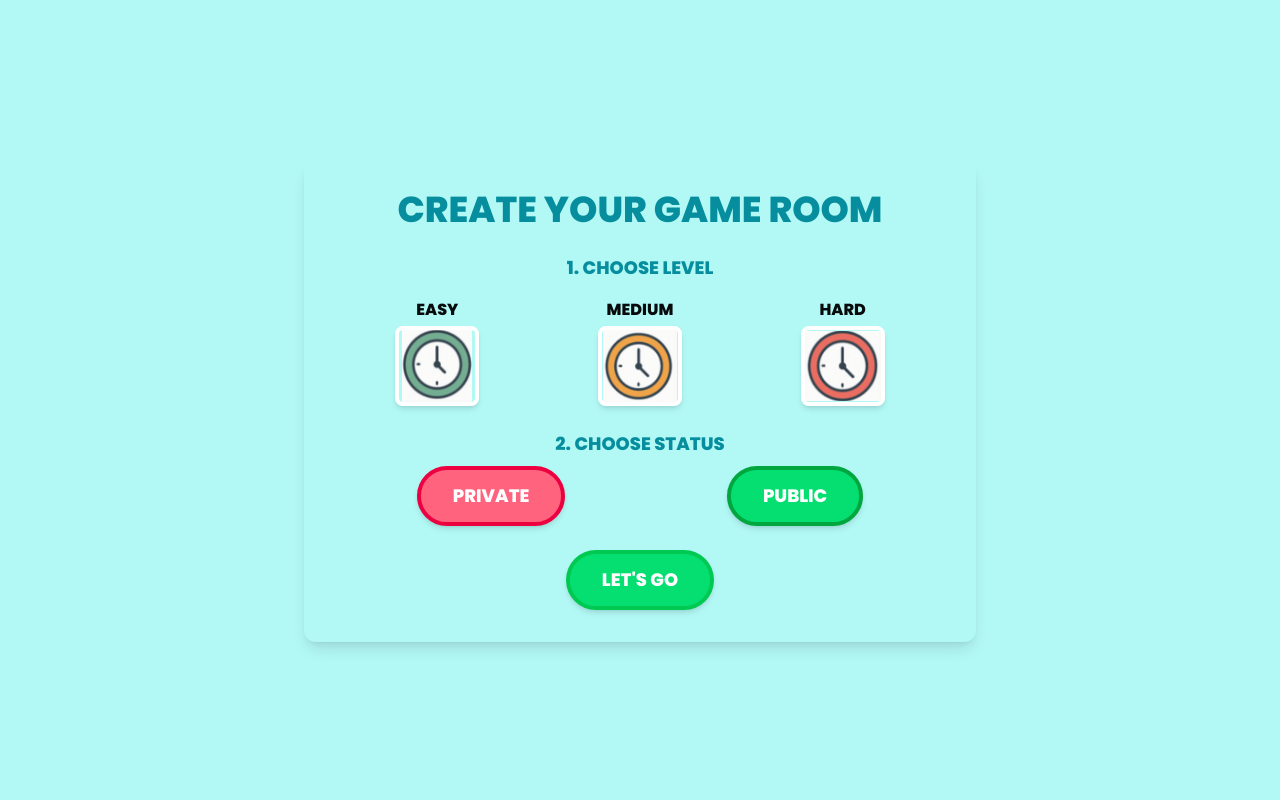
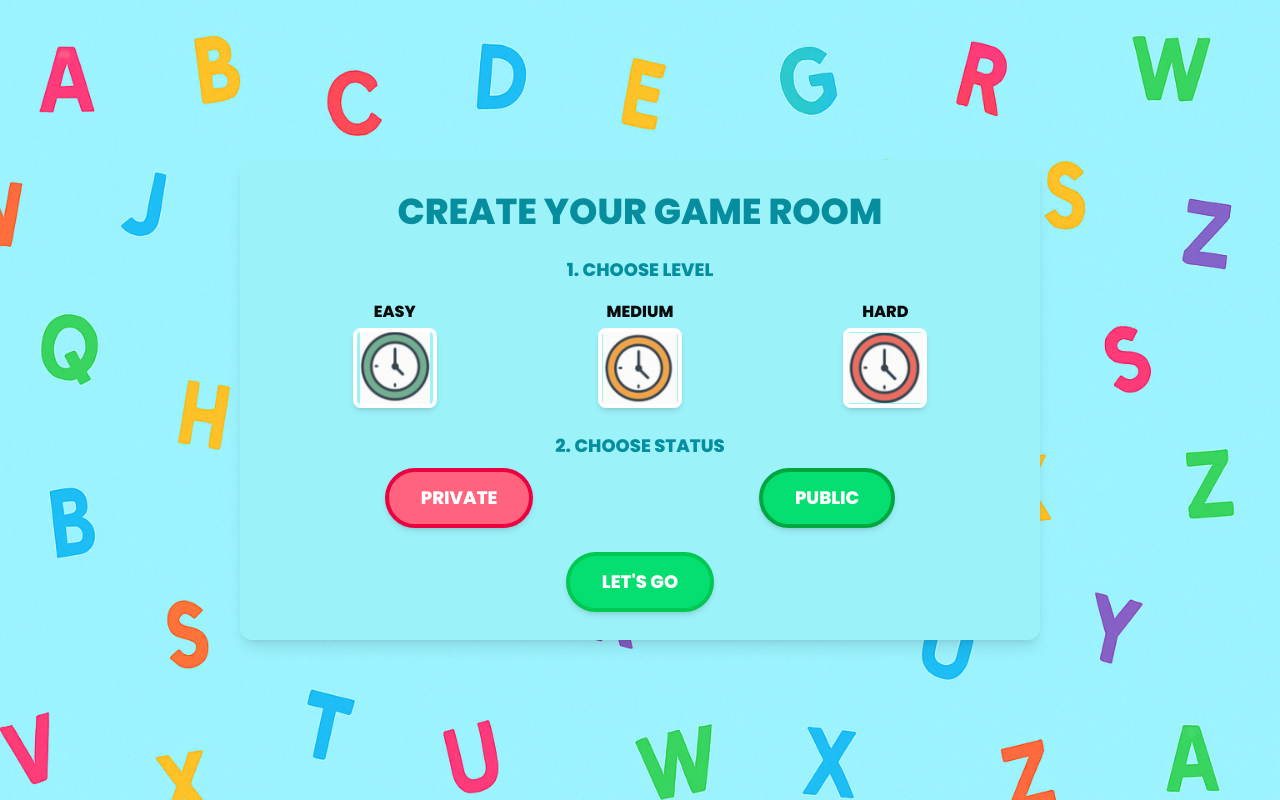
Before and after one commit to English-app-game/frontend, a React (Vite) app: page /rooms/create in a window 1280 px wide. Built offline with nearby package versions, Linux system fonts and the light colour scheme.

Commit message:
seperate the createroom to peices.

```diff
--- a/src/ui/components/BlueBox.jsx
+++ b/src/ui/components/BlueBox.jsx
@@ -1,9 +1,17 @@
 import React from 'react';
 import PropTypes from 'prop-types';
 
-const BlueBox = ({ children ,className }) => {
+const BlueBox = ({ children, className = "", size = "medium" }) => {
+  const boxSizes = {
+    small: "max-w-md",
+    medium: "max-w-md mx-auto",
+    large: "w-[45rem] h-[24rem]"
+  };
+
+  const sizeClass = boxSizes[size] || boxSizes.medium;
+
   return (
-    <div className={`min-h-[400px] bg-[#137f95] rounded-xl p-8 w-full max-w-md mx-auto shadow-lg ${className}`}>
+    <div className={`min-h-[400px] bg-[#137f95] rounded-xl p-8 shadow-lg ${sizeClass} ${className}`}>
       {children}
     </div>
   );
@@ -11,6 +19,8 @@ const BlueBox = ({ children ,className }) => {
 
 BlueBox.propTypes = {
   children: PropTypes.node.isRequired,
+  className: PropTypes.string,
+  size: PropTypes.oneOf(["small", "medium", "large"]),
 };
 
 export default BlueBox;
--- a/src/ui/pages/CreateRoom.jsx
+++ /dev/null
@@ -1,95 +0,0 @@
-import React, { useState } from 'react';
-import { useNavigate } from 'react-router-dom';
-import { ROUTES } from '../../routes/routes_consts';
-import PrimaryButton from '../components/PrimaryButton';
-
-import easyImg from '../../assets/images/easy-level.png';
-import mediumImg from '../../assets/images/medium-level.png';
-import hardImg from '../../assets/images/hard-level.png';
-
-const levelOptions = {
-  easy: {
-    label: 'EASY',
-    img: easyImg,
-  },
-  medium: {
-    label: 'MEDIUM',
-    img: mediumImg,
-  },
-  hard: {
-    label: 'HARD',
-    img: hardImg,
-  },
-};
-
-const statusOptions = {
-  private: {
-    label: 'PRIVATE',
-    bgColor: 'bg-rose-400',
-    borderColor: 'border-rose-600',
-    hoverColor: 'hover:bg-rose-300',
-    ringColor: 'ring-rose-600',
-  },
-  public: {
-    label: 'PUBLIC',
-    bgColor: 'bg-green-400',
-    borderColor: 'border-green-600',
-    hoverColor: 'hover:bg-green-300',
-    ringColor: 'ring-green-600',
-  },
-};
-
-const CreateRoom = () => {
-  const [level, setLevel] = useState(null);
-  const [status, setStatus] = useState(null);
-  const navigate = useNavigate();
-
-  const handleCreateRoom = () => {
-    if (!level || !status) {
-      alert("Please select both level and status");
-      return;
-    }
-    navigate(ROUTES.WAITING_ROOM(), { state: { level, status } });
-  };
-
-  return (
-    <div className=" bg-[#B2F8F5] min-h-screen flex items-center justify-center">
-      <div className="p-8 rounded-xl shadow-lg w-full max-w-2xl text-center">
-        <h1 className="text-4xl font-extrabold text-[#068E9E] mb-6 uppercase">CREATE YOUR GAME ROOM</h1>
-
-        <div className="mb-6">
-          <h1 className="text-lg font-extrabold mb-4 text-[#068E9E] uppercase">1. Choose Level</h1>
-          <div className="flex justify-around">
-            {Object.entries(levelOptions).map(([key, { label, img }]) => (
-              <div key={key} className="flex flex-col items-center gap-1">
-                <p className="text-md font-extrabold text-[#070b0b]">{label}</p>
-                <button onClick={() => setLevel(level === key ? null : key)} className={`w-21 h-20 rounded-lg border-4 shadow-md transition hover:scale-105
-                  ${level === key ? 'border-teal-500' : 'border-white'}`}>
-                  <img src={img} alt={label} className="w-full h-full object-contain" />
-                </button>
-              </div>
-            ))}
-          </div>
-        </div>
-
-        <div className="mb-6">
-          <h1 className="text-lg font-extrabold mb-2 text-[#068E9E] uppercase">2. CHOOSE STATUS</h1>
-          <div className="flex justify-around">
-            {Object.entries(statusOptions).map(([key, { label, bgColor, borderColor, hoverColor, ringColor }]) => (
-              <PrimaryButton
-                key={key}
-                text={label}
-                onClick={() => setStatus(status === key ? null : key)}
-                className={`px-6 py-2 rounded-full font-extrabold text-white transition shadow-md ${bgColor} ${hoverColor} ${borderColor} border-4
-                ${status === key ? `ring-4 ${ringColor} scale-105` : ''}`}
-              />
-            ))}
-          </div>
-        </div>
-        <PrimaryButton text="LET'S GO" onClick={handleCreateRoom} className='bg-green-400' />
-      </div>
-    </div>
-  );
-};
-
-export default CreateRoom;
--- /dev/null
+++ b/src/ui/pages/CreateRoom/CreateRoom.jsx
@@ -0,0 +1,34 @@
+import React, { useState } from "react";
+import { useNavigate } from "react-router-dom";
+import { ROUTES } from "../../../routes/routes_consts";
+import LevelSelector from "./LevelSelector";
+import StatusSelector from "./StatusSelector";
+import PrimaryButton from "../../../ui/components/PrimaryButton";
+import BlueBox from "../../../ui/components/BlueBox";
+
+const CreateRoom = () => {
+  const [level, setLevel] = useState(null);
+  const [status, setStatus] = useState(null);
+  const navigate = useNavigate();
+
+  const handleCreateRoom = () => {
+    if (!level || !status) {
+      alert("Please select both level and status");
+      return;
+    }
+    navigate(ROUTES.WAITING_ROOM(), { state: { level, status } });
+  };
+
+  return (
+    <div className="bg-[url('/homePage.png')] bg-cover min-h-screen flex items-center justify-center">
+      <BlueBox size="large" className="text-center !bg-[#9CF2F9] w-[50rem] h-[30rem]">
+        <h1 className="text-4xl font-extrabold text-[#068E9E] mb-6 uppercase">CREATE YOUR GAME ROOM</h1>
+        <LevelSelector level={level} setLevel={setLevel} />
+        <StatusSelector status={status} setStatus={setStatus} />
+        <PrimaryButton text="LET'S GO" onClick={handleCreateRoom} className="bg-green-400" />
+      </BlueBox>
+    </div>
+  );
+};
+
+export default CreateRoom;
--- /dev/null
+++ b/src/ui/pages/CreateRoom/LevelSelector.jsx
@@ -0,0 +1,27 @@
+import PropTypes from "prop-types"
+import {levelOptions} from "./config";
+
+const LevelSelector = ({ level, setLevel }) => (
+    <div className="mb-6">
+      <h1 className="text-lg font-extrabold mb-4 text-[#068E9E] uppercase">1. Choose Level</h1>
+      <div className="flex justify-around">
+        {Object.entries(levelOptions).map(([key, { nameLevel, img }]) => (
+          <div key={key} className="flex flex-col items-center gap-1">
+            <div className="text-md font-extrabold text-[#070b0b]">{nameLevel}</div>
+            <button
+              onClick={() => setLevel(level === key ? null : key)}
+              className={`w-21 h-20 rounded-lg border-4 shadow-md transition hover:scale-105 ${level === key ? "border-teal-500" : "border-white"}`}>
+              <img src={img} alt={nameLevel} className="w-full h-full object-contain" />
+            </button>
+          </div>
+        ))}
+      </div>
+    </div>
+  );
+
+  LevelSelector.propTypes = {
+    level: PropTypes.string,
+    setLevel: PropTypes.func.isRequired,
+  };
+
+  export default LevelSelector;
--- /dev/null
+++ b/src/ui/pages/CreateRoom/StatusSelector.jsx
@@ -0,0 +1,26 @@
+import PropTypes from "prop-types";
+import PrimaryButton from "../../../ui/components/PrimaryButton";
+import { statusOptions } from "./config";
+
+const StatusSelector = ({ status, setStatus }) => (
+  <div className="mb-6">
+    <h1 className="text-lg font-extrabold mb-2 text-[#068E9E] uppercase">2. Choose Status</h1>
+    <div className="flex justify-around">
+      {Object.entries(statusOptions).map(([key, { type, bgColor, borderColor, hoverColor, ringColor }]) => (
+        <PrimaryButton
+          key={key} text={type} onClick={() => setStatus(status === key ? null : key)}
+          className={`px-6 py-2 rounded-full font-extrabold text-white transition shadow-md ${bgColor} ${hoverColor} ${borderColor} border-4 ${
+            status === key ? `ring-4 ${ringColor} scale-105` : ""
+          }`}
+        />
+      ))}
+    </div>
+  </div>
+);
+
+StatusSelector.propTypes = {
+  status: PropTypes.string,
+  setStatus: PropTypes.func.isRequired,
+};
+
+export default StatusSelector;
--- /dev/null
+++ b/src/ui/pages/CreateRoom/config.jsx
@@ -0,0 +1,35 @@
+import easyImg from '../../../assets/images/easy-level.png';
+import mediumImg from '../../../assets/images/medium-level.png';
+import hardImg from '../../../assets/images/hard-level.png';
+
+export const levelOptions = {
+    easy: {
+      nameLevel: 'EASY',
+      img: easyImg,
+    },
+    medium: {
+      nameLevel: 'MEDIUM',
+      img: mediumImg,
+    },
+    hard: {
+      nameLevel: 'HARD',
+      img: hardImg,
+    },
+  };
+
+  export const statusOptions = {
+    private: {
+      type: 'PRIVATE',
+      bgColor: 'bg-rose-400',
+      borderColor: 'border-rose-600',
+      hoverColor: 'hover:bg-rose-300',
+      ringColor: 'ring-rose-600',
+    },
+    public: {
+      type: 'PUBLIC',
+      bgColor: 'bg-green-400',
+      borderColor: 'border-green-600',
+      hoverColor: 'hover:bg-green-300',
+      ringColor: 'ring-green-600',
+    },
+  };
--- /dev/null
+++ b/src/ui/pages/CreateRoom/index.jsx
@@ -0,0 +1,3 @@
+import CreateRoom from "./CreateRoom";
+
+export default CreateRoom;
```
